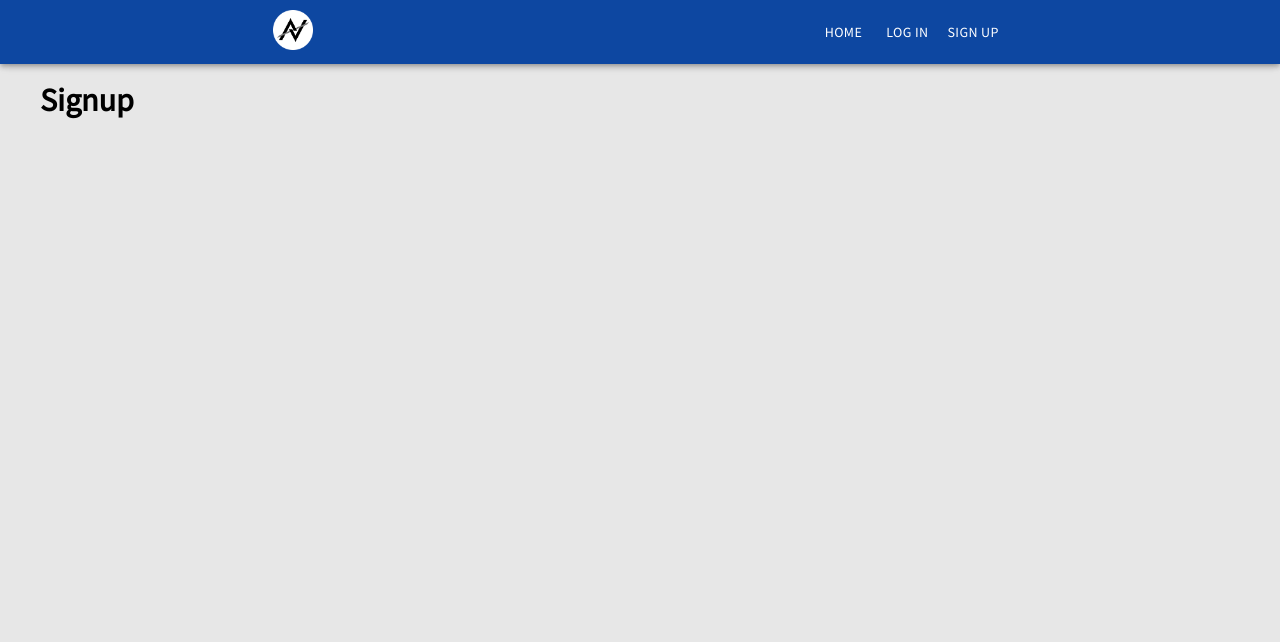
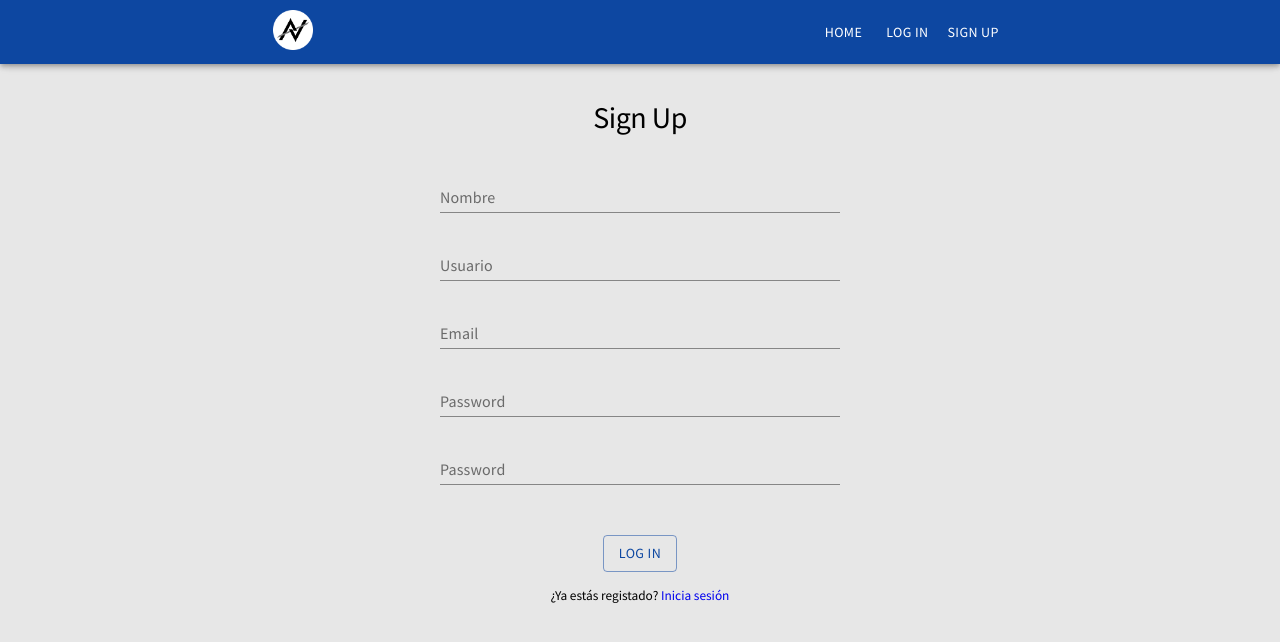
Before and after one commit to quintech-mx/react-to-do, a React (Create React App) app in the folder quintech-client/: page /signup in a window 1280 px wide. Shown: the top 642 px of the page. Built offline with nearby package versions, Linux system fonts and the light colour scheme.

Commit message:
Added log in & sign up forms

```diff
--- a/quintech-client/src/pages/signup.js
+++ b/quintech-client/src/pages/signup.js
@@ -1,13 +1,172 @@
 import React, { Component } from 'react';
+import withStyles from '@material-ui/core/styles/withStyles';
+import PropTypes from 'prop-types';
+import { Link } from 'react-router-dom';
+import axios from 'axios';
+
+// Material UI
+import Grid from '@material-ui/core/Grid';
+import Typography from '@material-ui/core/Typography';
+import TextField from '@material-ui/core/TextField';
+import Button from '@material-ui/core/Button';
+import CircularProgress from '@material-ui/core/CircularProgress';
+
+const styles = (theme) => ({
+	...theme.spreadThis,
+});
 
 class signup extends Component {
+	constructor() {
+		super();
+		this.state = {
+			name: '',
+			handle: '',
+			email: '',
+			password: '',
+			confirmPassword: '',
+			errors: {
+				email: '',
+				password: '',
+				handle: '',
+				general: '',
+			},
+		};
+	}
+	handleSubmit = (event) => {
+		event.preventDefault();
+		this.setState({ loading: true });
+		const newUserData = {
+			name: this.state.name,
+			handle: this.state.handle,
+			email: this.state.email,
+			password: this.state.password,
+			confirmPassword: this.state.confirmPassword,
+		};
+		console.log(this.state);
+		axios
+			.post('/signup', newUserData)
+			.then((res) => {
+				this.setState({ loading: false });
+				this.props.history.push('/');
+			})
+			.catch((err) => {
+				this.setState({
+					errors: err.response.data,
+					loading: false,
+				});
+			});
+	};
+	handleChange = (event) => {
+		this.setState({
+			[event.target.name]: event.target.value,
+		});
+	};
 	render() {
+		const { classes } = this.props;
+		const { errors, loading } = this.state;
 		return (
-			<div>
-				<h1>Signup</h1>
-			</div>
+			<Grid container className={classes.formContainer} justify="center">
+				<Grid item sm={4} xs={12} className={classes.form}>
+					<Typography variant="h1" className={classes.pageTitle}>
+						Sign Up
+					</Typography>
+					<form noValidate onSubmit={this.handleSubmit}>
+						<TextField
+							id="name"
+							name="name"
+							type="text"
+							label="Nombre"
+							className={classes.textField}
+							helperText={errors.name}
+							error={errors.name ? true : false}
+							value={this.state.name}
+							onChange={this.handleChange}
+							fullWidth
+						/>
+						<TextField
+							id="handle"
+							name="handle"
+							type="text"
+							label="Usuario"
+							className={classes.textField}
+							helperText={errors.handle}
+							error={errors.handle ? true : false}
+							value={this.state.handle}
+							onChange={this.handleChange}
+							fullWidth
+						/>
+						<TextField
+							id="email"
+							name="email"
+							type="email"
+							label="Email"
+							className={classes.textField}
+							helperText={errors.email}
+							error={errors.email ? true : false}
+							value={this.state.email}
+							onChange={this.handleChange}
+							fullWidth
+						/>
+						<TextField
+							id="password"
+							name="password"
+							type="password"
+							label="Password"
+							className={classes.textField}
+							helperText={errors.password}
+							error={errors.password ? true : false}
+							value={this.state.password}
+							onChange={this.handleChange}
+							fullWidth
+						/>
+						<TextField
+							id="confirmPassword"
+							name="confirmPassword"
+							type="password"
+							label="Password"
+							className={classes.textField}
+							helperText={errors.confirmPassword}
+							error={errors.confirmPassword ? true : false}
+							value={this.state.confirmPassword}
+							onChange={this.handleChange}
+							fullWidth
+						/>
+						{errors.general && (
+							<Typography
+								variant="body2"
+								className={classes.customError}
+							>
+								{errors.general}
+							</Typography>
+						)}
+						<Button
+							type="submit"
+							variant="outlined"
+							color="primary"
+							className={classes.button}
+							disabled={loading}
+						>
+							{!loading && 'Log In'}
+							{loading && (
+								<CircularProgress
+									size={20}
+									className={classes.progress}
+								/>
+							)}
+						</Button>
+						<small className={classes.smallLine}>
+							¿Ya estás registado?
+							<Link to="/login"> Inicia sesión</Link>
+						</small>
+					</form>
+				</Grid>
+			</Grid>
 		);
 	}
 }
 
-export default signup;
+signup.propTypes = {
+	classes: PropTypes.object.isRequired,
+};
+
+export default withStyles(styles)(signup);
```
